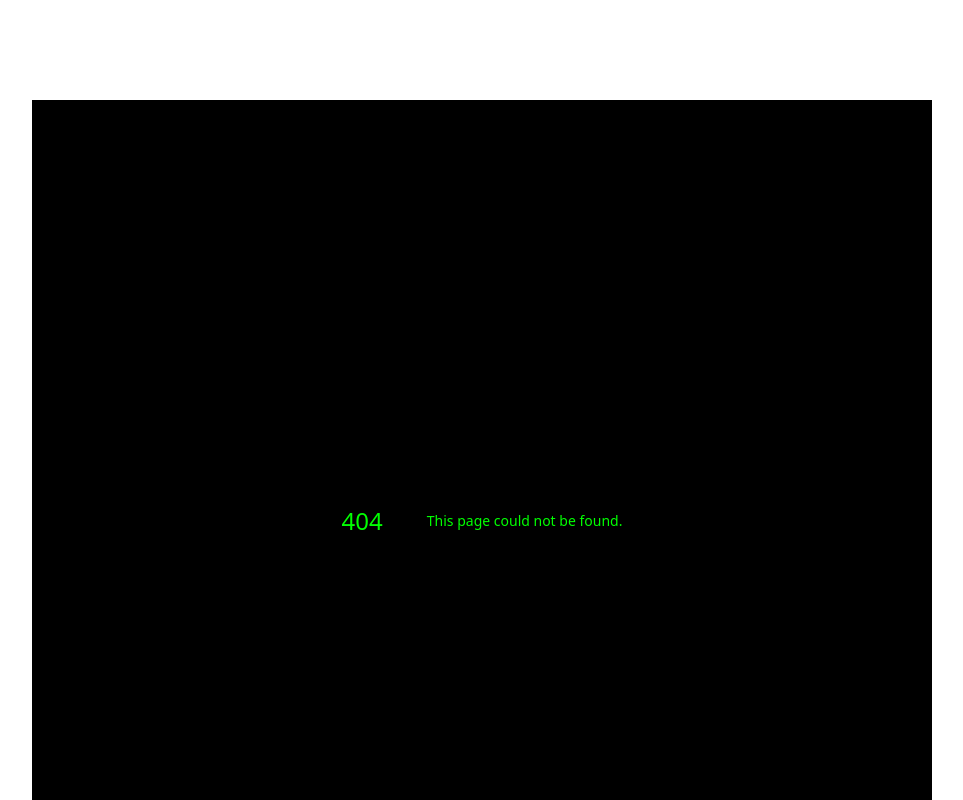
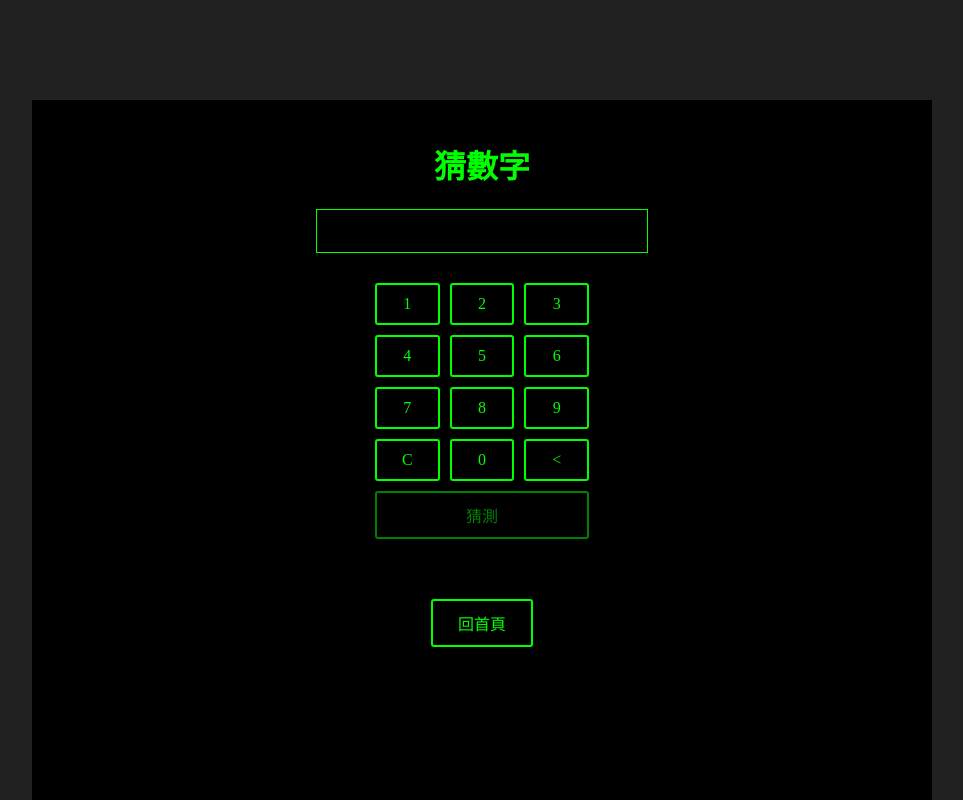
Before and after one commit to HiZollo/hz4ann-flag, a Next.js app: page /levels/11 in a window 1280 px wide. Before the commit this address had no page. Shown: the top 800 px of the page, without its empty margins (158-1121 px from the left). Built offline with nearby package versions, Linux system fonts and the light colour scheme.

Commit message:
level: add level 11 8-digits guessab with limit of attempts

```diff
--- a/data/flags.json
+++ b/data/flags.json
@@ -8,6 +8,7 @@
   "LEVEL3_HIDDEN_SQUARE": "hz4ann_flag_{initailize_eror}",
   "LEVEL4_INTERVAL": "hz4ann_flag_{ksace9jna}",
   "LEVEL8_TYPING": "hz4ann_flag_{lorem_ipsum_typing_a83hbk}",
+  "LEVEL11_GUESSAB": "hz4ann_flag_{bac_abkcorkt9238}",
   "LEVEL13_STORYTELLER": "hz4ann_flag_{story_composer_m}",
   "LEVEL14_Q": "hz4ann_flag_{0b2c4db71}",
   "LEVEL15_FORMULA": "hz4ann_flag_{aw974ty9p}",
--- /dev/null
+++ b/pages/levels/11.tsx
@@ -0,0 +1,159 @@
+import { useState, useRef } from 'react'
+import { Input } from '@/components/input'
+import { Button } from '@/components/button'
+import { PopupWrapper } from '@/components/popup'
+import styles from '@/styles/GuessAB.module.css'
+
+import Flags from '@/data/flags.json'
+
+const MAX_ATTEMPT_COUNT = 10 as const
+
+type ABDiffCount = [number, number]
+
+enum ButtonText {
+  one = "1", two = "2", three = "3",
+  four = "4", five = "5", six = "6",
+  seven = "7", eight = "8", nine = "9",
+  zero = "0", clear = "C", back = "<",
+}
+
+
+const inputButtonLayout = [
+  ButtonText.one, ButtonText.two, ButtonText.three,
+  ButtonText.four, ButtonText.five, ButtonText.six,
+  ButtonText.seven, ButtonText.eight, ButtonText.nine,
+  ButtonText.clear, ButtonText.zero, ButtonText.back,
+]
+
+export default function () {
+  const { current: answer } = useRef(generateQuestion())
+  const [guessNumber, setGuessNumber] = useState("")
+  const [lastGuessNumber, setLastGuessNumber] = useState("")
+  const [lastGuessResult, setLastGuessResult] = useState<ABDiffCount>([0, 0])
+  const [attempCount, setAttemptCount] = useState(0)
+
+  const [win, setWin] = useState(false)
+  const [lose, setLose] = useState(false)
+
+  const [winPopupOpen, setWinPopupOpen] = useState(false)
+  const [losePopupOpen, setLosePopupOpen] = useState(false)
+
+  const end = () => win || lose
+
+  const amIDisabled = (n: ButtonText) => {
+    if (end()) return true
+    if (n === ButtonText.clear || n === ButtonText.back) return false
+    return guessNumber.includes(n) || guessNumber.length === 8
+  }
+
+  const handleClick = (n: ButtonText) => {
+    if (amIDisabled(n)) return () => {}
+    if (n === ButtonText.clear) return () => setGuessNumber("")
+    if (n === ButtonText.back) return () => setGuessNumber(prev => prev.slice(0, -1))
+    return () => setGuessNumber(prev => `${prev}${n}`)
+  }
+
+  const submit = () => {
+    if (end()) return
+    if (guessNumber.length < 8) return
+    setLastGuessNumber(guessNumber)
+    const result = compareAB(guessNumber, answer)
+    setLastGuessResult(result)
+    setGuessNumber("")
+    if (result[0] === 8) winning()
+    else if (attempCount === MAX_ATTEMPT_COUNT - 1) losing()
+    setAttemptCount(prev => prev + 1)
+  }
+
+  const winning = () => {
+    setWin(true)
+    setWinPopupOpen(true)
+  }
+
+  const losing = () => {
+    setLose(true)
+    setLosePopupOpen(true)
+  }
+
+  return (
+    <>
+      <h1>猜數字</h1>
+      {
+        lastGuessNumber && <>
+          <h2>
+            {lastGuessNumber} 的結果是 <GuessResult
+              result={lastGuessResult}
+            />
+          </h2>
+          <div id={styles.attemptCountDisplay}>總猜測次數：{attempCount}</div>
+        </>
+      }
+      <Input value={guessNumber} readOnly />
+      <div id={styles.buttons}>
+        {inputButtonLayout.map(t =>
+          <Button
+            key={`input_button_${t}`}
+            text={t}
+            onClick={handleClick(t)}
+            disabled={amIDisabled(t)}
+          />
+        )}
+        <Button
+          id={styles.submit}
+          text="猜測"
+          onClick={submit}
+          disabled={guessNumber.length < 8}
+        />
+      </div>
+      <PopupWrapper open={winPopupOpen} handleClose={() => setWinPopupOpen(false)}>
+        {Flags.LEVEL11_GUESSAB}
+      </PopupWrapper>
+      <PopupWrapper open={losePopupOpen} handleClose={() => setLosePopupOpen(false)}>
+        你猜太多次了
+      </PopupWrapper>
+    </>
+  )
+}
+
+interface GuessResultProps {
+  result: ABDiffCount
+}
+
+function GuessResult({ result }: GuessResultProps) {
+  const [a, b] = result
+
+  return <div className={styles.tooltip}>
+    <span data-tooltip={`${a} 個數字對了並且在正確位置\n${b} 個數字對了但不在正確位置`}>{a} A {b} B</span>
+  </div>
+}
+
+function generateQuestion() {
+  return getRandomNumber(8)
+}
+
+function compareAB(a: string, b: string): ABDiffCount {
+  const ab: ABDiffCount = [0, 0]
+  for(let i = 0; i < a.length; ++i) {
+    const digit = a[i]
+    const index = b.indexOf(digit)
+    if (index === -1) continue
+
+    if (index === i) ++ab[0]
+    else ++ab[1]
+
+  }
+  return ab;
+}
+
+
+// https://stackoverflow.com/questions/50073055/how-to-get-a-random-number-without-duplicate-digits-in-javascript-jquery
+function getRandomNumber(n: number){
+  const digits = Array.from({ length: 10 }, (_, i) => i);
+  const result = Array.from({ length: n }, () => {
+    const randIndex = Math.floor(Math.random() * digits.length);
+    const digit = digits[randIndex];
+    digits.splice(randIndex, 1);
+    return digit;
+  });
+  return result.join('');
+}
--- /dev/null
+++ b/styles/GuessAB.module.css
@@ -0,0 +1,63 @@
+#buttons {
+  display: grid;
+  grid-template-columns: repeat(3, 1fr);
+  gap: 10px;
+  margin: 30px;
+  text-align: center;
+}
+
+#submit {
+  grid-column: 1 / span 3;
+}
+
+#attemptCountDisplay {
+  margin-bottom: 20px;
+}
+
+.tooltip {
+  display: inline-block;
+}
+
+.tooltip span {
+  position: relative;
+  display: inline-block;
+  cursor: help;
+}
+
+.tooltip span::before {
+  content: attr(data-tooltip);
+  font-size: 20px;
+  font-weight: normal;
+  background: #000;
+  color: #0a0;
+  border: #0a0 1px solid;
+  padding: 10px;
+  position: absolute;
+  left: -130%;
+  top: -300%;
+  white-space: pre;
+}
+
+.tooltip span::after {
+  content: "";
+  position: absolute;
+  top: -30%;
+  right: 50%;
+  width: 0;
+  height: 0;
+  border-width: 10px;
+  border-style: solid;
+  border-color: #0a0 transparent transparent transparent;
+}
+
+.tooltip span::before, .tooltip span::after {
+  opacity: 0;
+  transition: opacity .3s ease-out;
+  display: none;
+}
+
+.tooltip span:hover::before,
+.tooltip span:hover::after {
+  opacity: 1;
+  display: block;
+}
```
